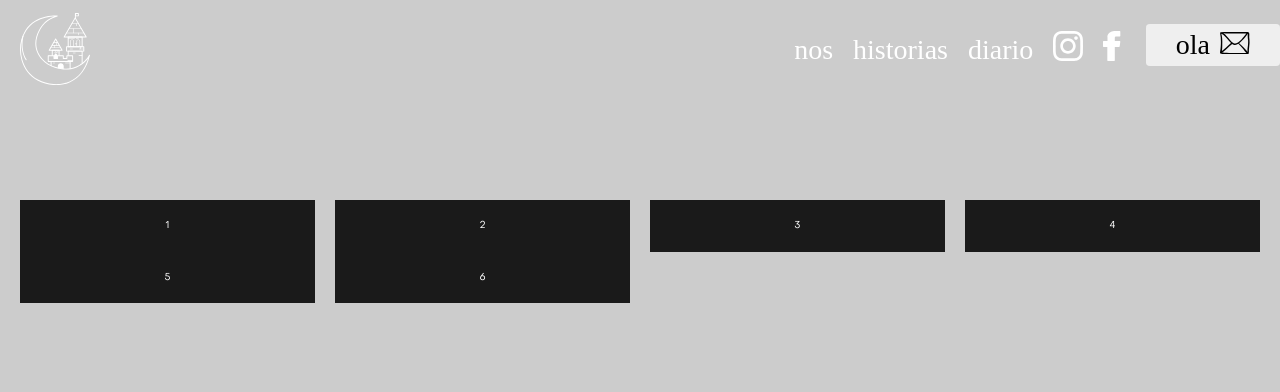
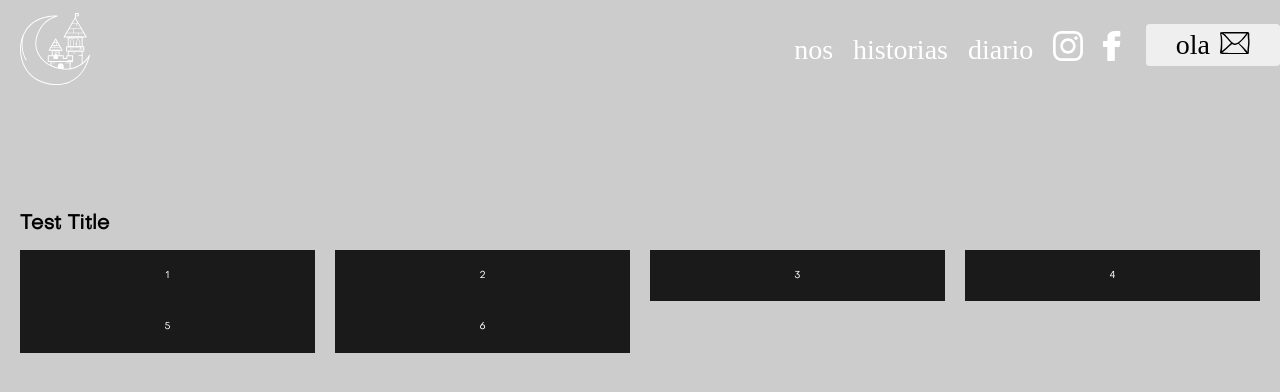
Before and after one commit to nunojllemos/eraumaines-frontend, a Next.js app: page / in a window 1280 px wide. Shown: the top 392 px of the page. Built offline with nearby package versions, Linux system fonts and the light colour scheme; a web font is replaced by a local one.

Commit message:
Testing husky

```diff
--- a/pages/index.js
+++ b/pages/index.js
@@ -14,6 +14,7 @@ export default function Home() {
 			</Head>
 			<main className='py-80'>
 				<Container>
+					<h1>Test Title</h1>
 					<Grid mobileCols={2} desktopCols={4} largeDesktopCols={6}>
 						<Col>
 							<div className='flex items-center justify-center p-8 text-white bg-primary'>1</div>
```
